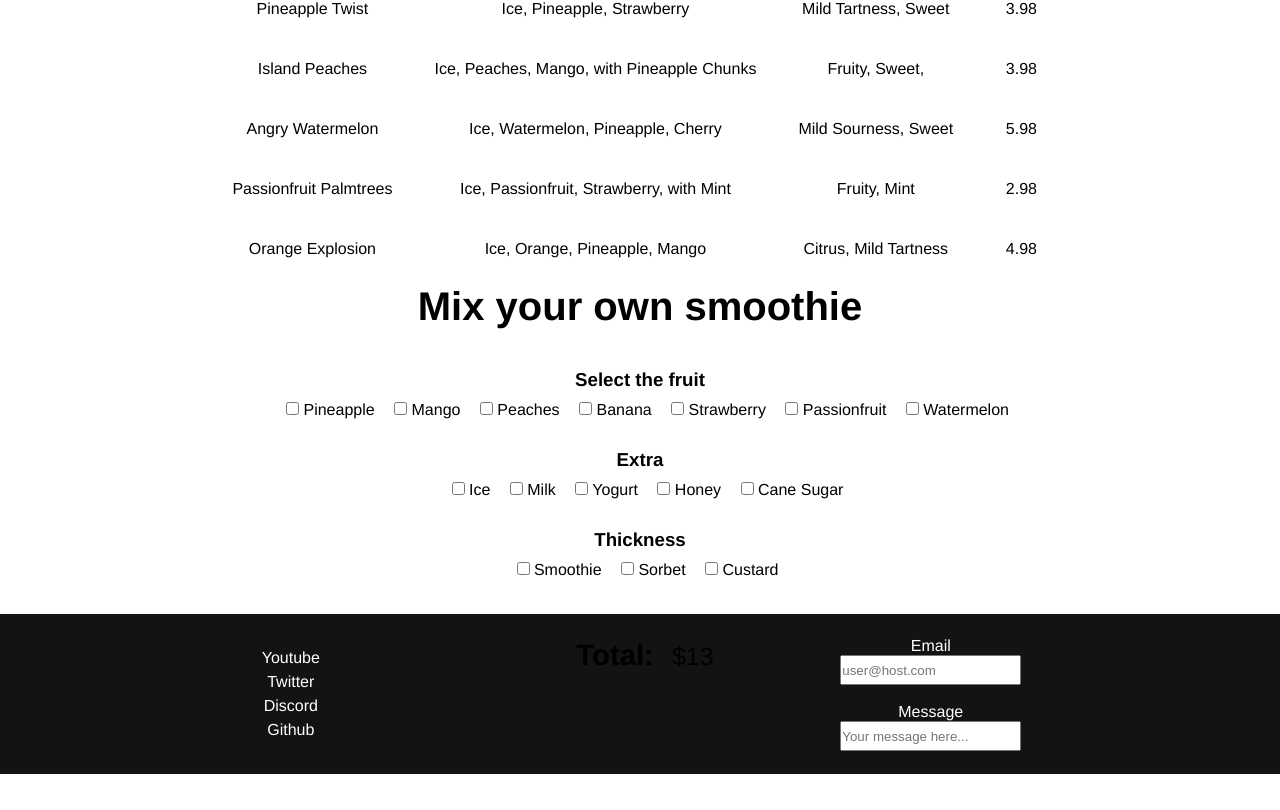
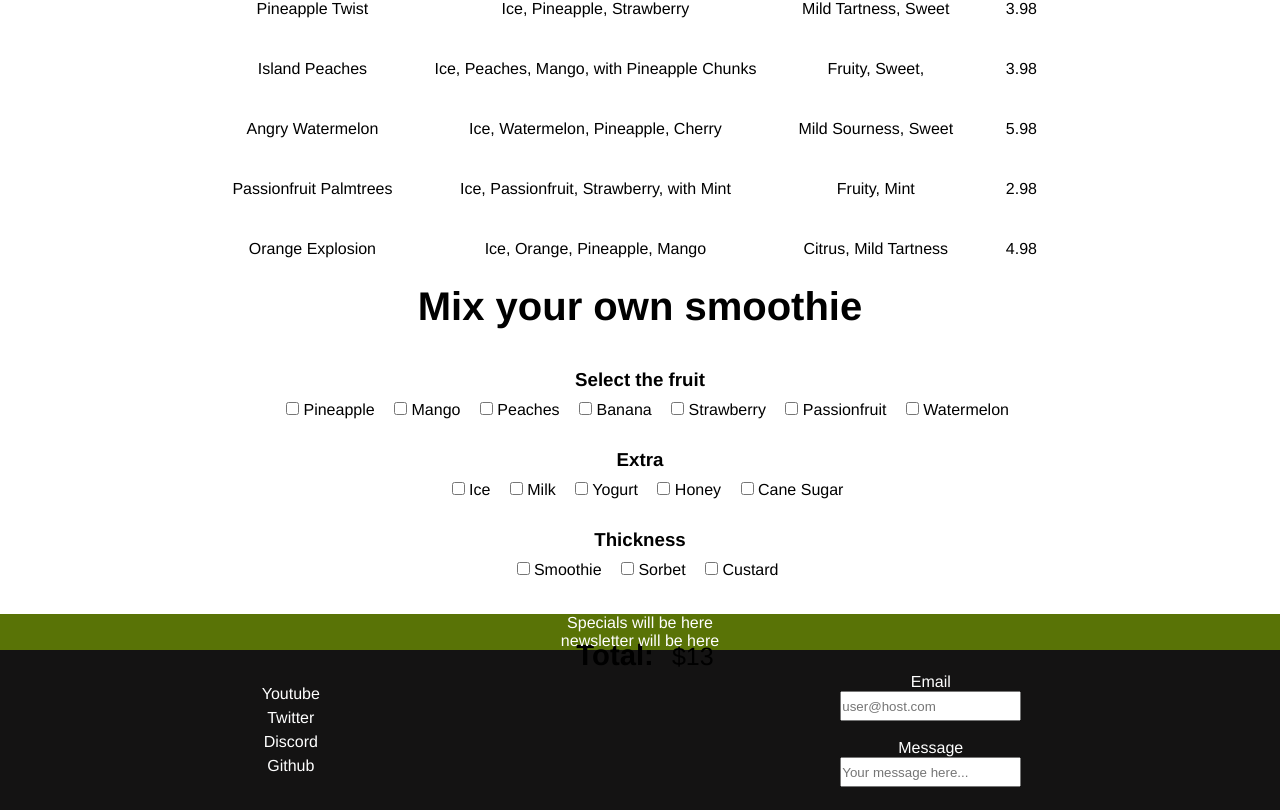
Before and after one commit to l-burrell/FE-Practice, a Vue app in the folder smoothie/: page / in a window 1280 px wide. Shown: the part 986-1796 px from the top of the page. Before the commit the page ends 1760 px from the top, so only its background shows below. Built offline with nearby package versions, Linux system fonts and the light colour scheme.

Commit message:
smoothie vue app framing future components

```diff
--- a/smoothie/src/App.vue
+++ b/smoothie/src/App.vue
@@ -3,6 +3,8 @@
     <Home />
     <Menu />
     <Mix />
+    <Specials />
+    <Newsletter />
     <Footer/>
   </div>
 </template>
@@ -11,6 +13,8 @@
 import Home from './components/Home.vue'
 import Menu from './components/Menu.vue'
 import Mix from './components/Mix.vue'
+import Specials from './components/Specials.vue'
+import Newsletter from './components/Newsletter.vue'
 import Footer from './components/Footer.vue'
 
 export default {
@@ -19,6 +23,8 @@ export default {
     Home,
     Menu,
     Mix,
+    Specials,
+    Newsletter,
     Footer,
   }
 }
--- /dev/null
+++ b/smoothie/src/components/Newsletter.vue
@@ -0,0 +1,5 @@
+<template>
+    <section id="newsletter">
+        newsletter will be here
+    </section>
+</template>
--- a/smoothie/src/components/Specials.vue
+++ b/smoothie/src/components/Specials.vue
@@ -1,5 +1,5 @@
 <template>
-    <section>
+    <section id="specials">
         Specials will be here
     </section>
 </template>
```
